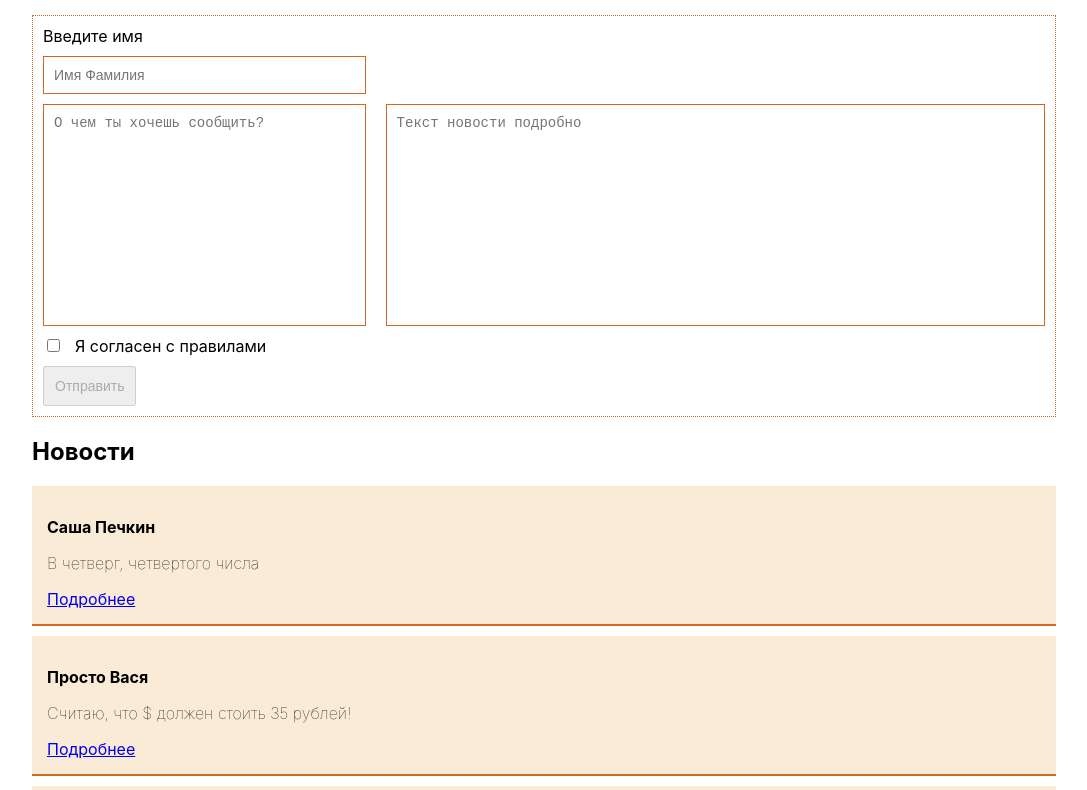
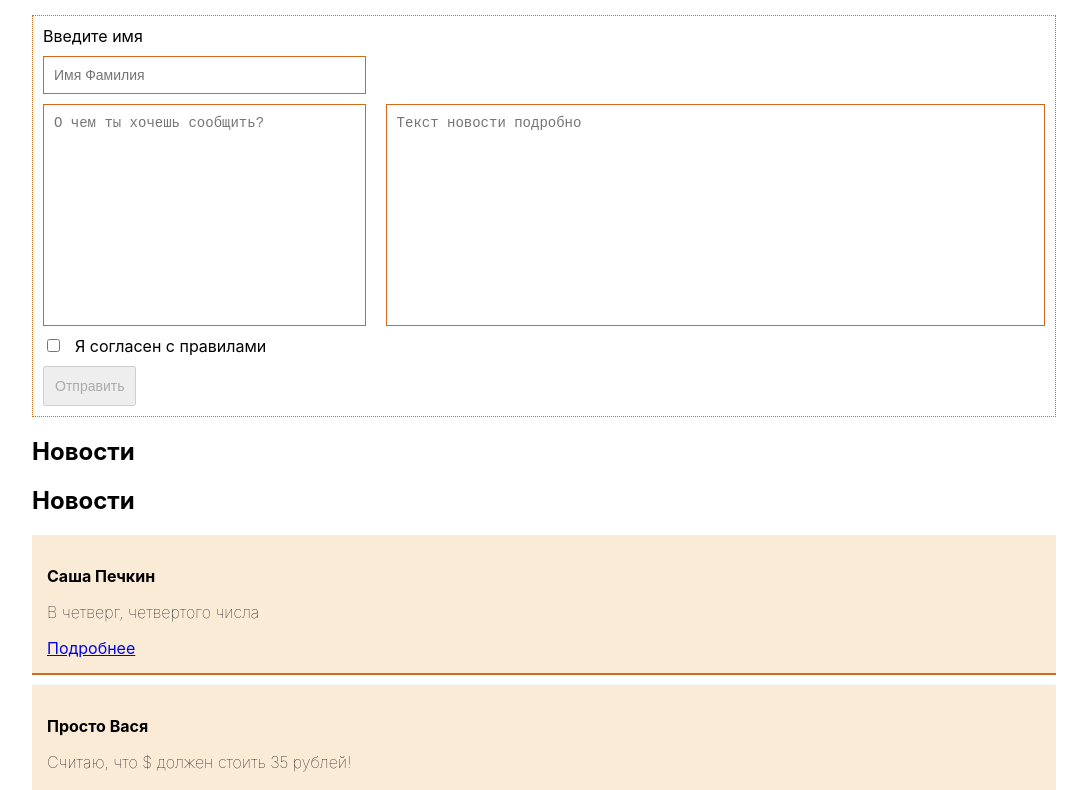
Before and after one commit to dsksandr/react_training, a React (Create React App) app in the folder my-app/: page / in a window 1280 px wide. Shown: the top 790 px of the page, without its empty margins (96-1183 px from the left). Built offline with nearby package versions, Linux system fonts and the light colour scheme; the HTML template or start-up script is replaced by a standard one.

Commit message:
Форматирование кода

```diff
--- a/my-app/src/App.js
+++ b/my-app/src/App.js
@@ -14,7 +14,7 @@ class App extends Component {
   componentDidMount() {
     this.setState({ isLoading: true });
     let result = dataNews;
-    console.log(result)
+    console.log(result);
 
     setTimeout(() => {
       this.setState({ isLoading: false, news: result })
--- a/my-app/src/News/News.js
+++ b/my-app/src/News/News.js
@@ -26,6 +26,7 @@ class News extends Component {
 
     return (
       <div className='news'>
+        <h2>Новости</h2>
         {this.renderNews()}
         {
           data.length ? <strong className='allNews'>Всего новостей: {data.length}</strong> : null
```
